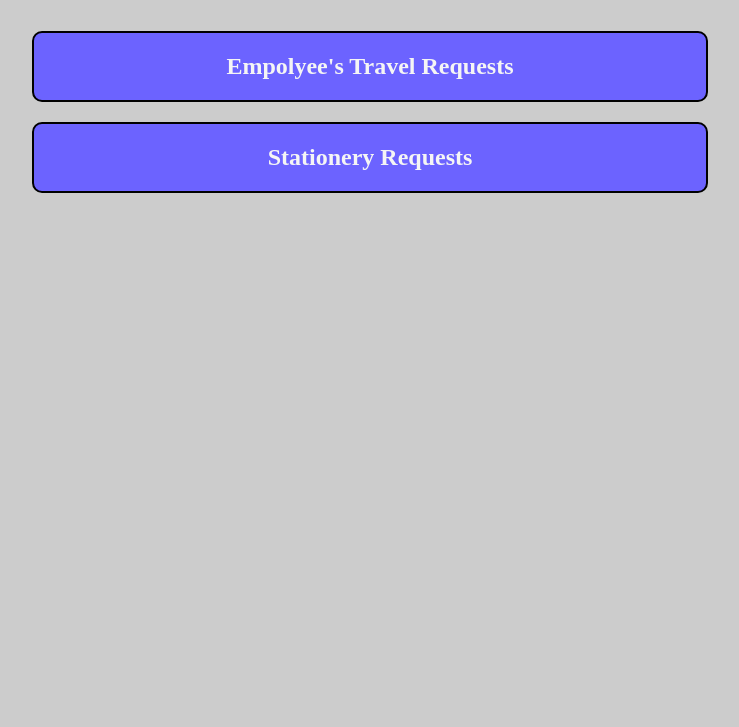
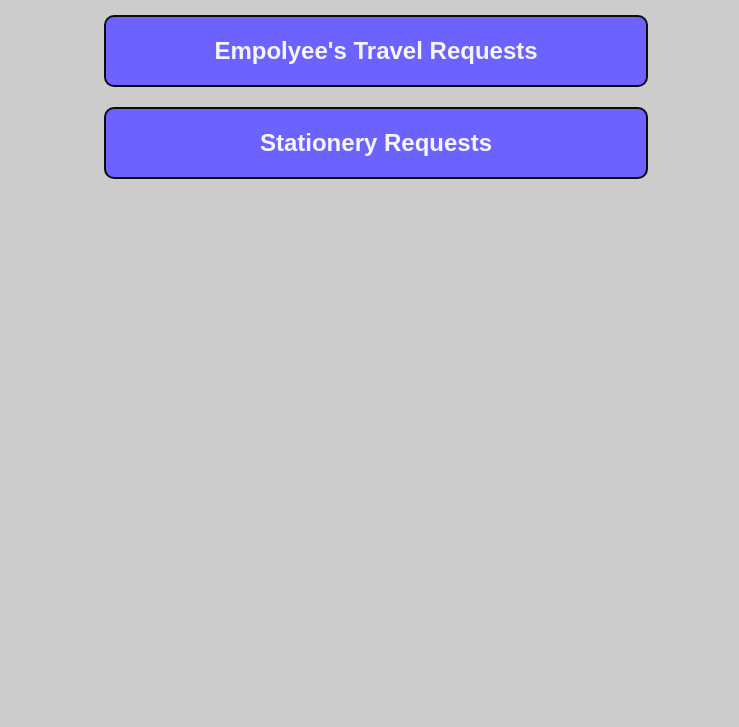
Before and after one commit to 3nobita/10K_Emp_Land., a plain HTML site: page index.html in a window 1280 px wide. Shown: the part 73-800 px from the top of the page, without its empty margins (264-1003 px from the left). Drawn offline with Linux system fonts and the light colour scheme.

Commit message:
Update index.html

```diff
--- a/index.html
+++ b/index.html
@@ -5,27 +5,40 @@
     <meta charset="UTF-8">
     <meta name="viewport" content="width=device-width, initial-scale=1.0">
     <title>Emp_land</title>
-    <style>
-        body{
+   <style>
+        body {
             background-color: #ccc;
+            font-family: Arial, sans-serif;
+            margin: 0;
+            padding: 0;
+            display: flex;
+            flex-direction: column;
+            align-items: center;
         }
-        h1{
+        h1 {
             text-align: center;
+            margin-top: 20px;
         }
-        h2{
+        h2 {
             background-color: #6c63ff;
-            border: 2px solid black;
+            border: 2px solid #0c0c0c;
             text-align: center;
-            width: 50%;
+            width: 80%;
+            max-width: 500px;
             padding: 20px;
-            position: relative;
-            left: 12em;
-            top: 1em;
+            margin: 10px 0;
             border-radius: 10px;
         }
-        a{
+        a {
+            text-decoration: none;
             color: whitesmoke;
-            text-decoration: none;
+            font-weight: bold;
+        }
+        @media (max-width: 600px) {
+            h2 {
+                width: 90%;
+                padding: 15px;
+            }
         }
     </style>
 </head>
```
